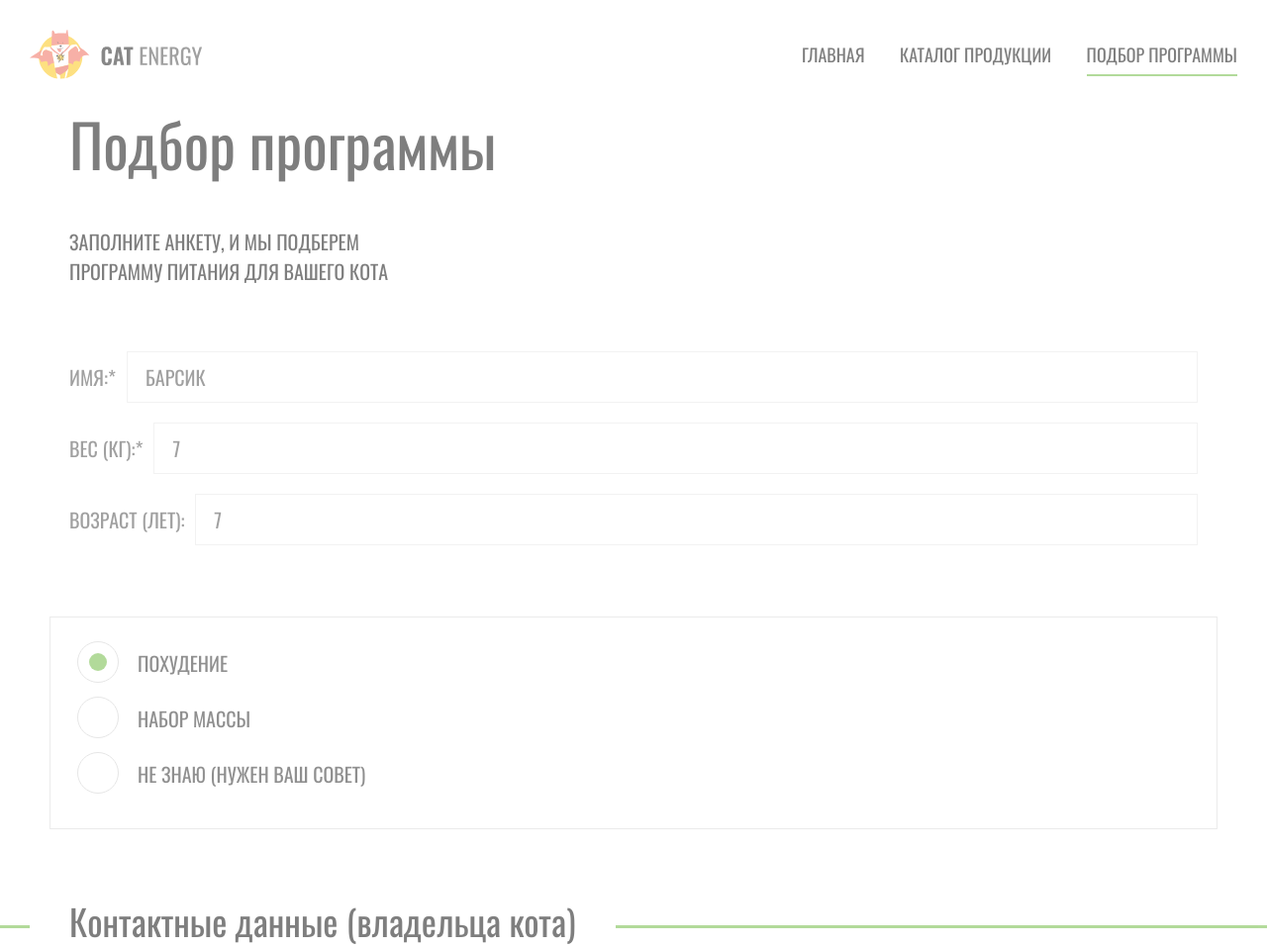
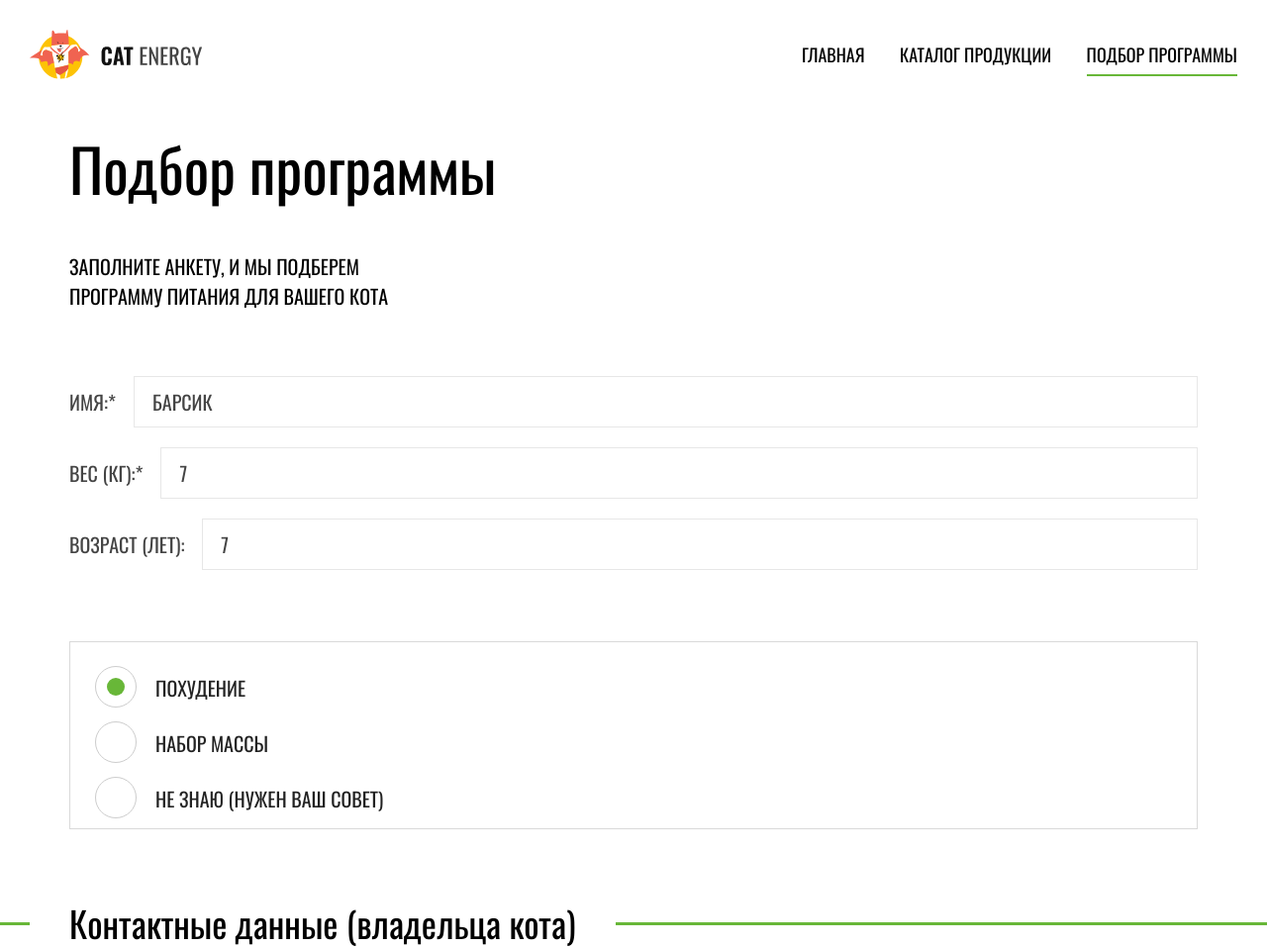
Before and after one commit to VictoriiaShtyreva/Cat-Energy, a website: page source/form.html in a window 1280 px wide. Shown: the top 958 px of the page at 99% size. Drawn offline with nearby package versions, Linux system fonts and the light colour scheme; files that its build step writes are made by us from their sources; files whose address does not match are found by name.

Commit message:
add correction_ver2

```diff
--- a/source/less/blocks/fields.less
+++ b/source/less/blocks/fields.less
@@ -37,8 +37,6 @@
 .fields__group--program {
   padding-top: 22px;
   padding-bottom: 6px;
-  margin-left: -20px;
-  margin-right: -20px;
   padding-left: 20px;
   padding-right: 20px;
   border-bottom: 1px solid @border;
@@ -47,9 +45,9 @@
   @media (min-width: @tablet-width) {
     border: 1px solid @border;
     padding-top: 25px;
-    padding-left: 28px;
-    padding-bottom: 25px;
-    margin-bottom: 55px;
+    padding-left: 26px;
+    padding-bottom: 0;
+    margin-bottom: 52px;
   }
 
   @media (min-width: @desktop-width) {
@@ -118,7 +116,7 @@
     font-size: 20px;
     line-height: 30px;
     padding: 10px 18px;
-    margin-left: 11px;
+    margin-left: 18px;
   }
 
   @media (min-width: @desktop-width) {
@@ -169,7 +167,7 @@
 
 // заголовки
 .fields__head {
-  padding-top: 20px;
+  padding-top: 25px;
 
   &::before {
     content: "";
@@ -205,10 +203,6 @@
   margin: 0;
   background-color: @white;
 
-  &--contacts {
-    padding-right: 14px;
-  }
-
   @media (min-width: @tablet-width) {
     font-size: 36px;
     line-height: 36px;
@@ -221,7 +215,9 @@
 }
 // форма с контактными данными владельца
 .fields__group--contacts {
-  margin-bottom: 25px;
+  @media (min-width: @tablet-width) {
+    margin-bottom: px;
+  }
 
   @media (min-width: @desktop-width) {
     grid-area: contacts;
@@ -233,7 +229,7 @@
   margin-top: 30px;
 
   @media (min-width: @tablet-width) {
-    margin-top: 76px;
+    margin-top: 43px;
   }
 
   @media (min-width: @desktop-width) {
@@ -274,7 +270,7 @@
   width: 100%;
   height: 150px;
   padding: 9px 15px;
-  margin-top: 38px;
+  margin-top: 30px;
   resize: none;
   overflow: auto;
   box-sizing: border-box;
--- a/source/less/blocks/form-head.less
+++ b/source/less/blocks/form-head.less
@@ -22,7 +22,7 @@
   @media (min-width: @tablet-width) {
     font-size: 60px;
     line-height: 1;
-    padding-top: 0;
+    padding-top: 25px;
     margin-bottom: 54px;
   }
 }
--- a/source/less/blocks/page.less
+++ b/source/less/blocks/page.less
@@ -12,5 +12,4 @@
   margin: 0;
   color: @black;
   background-color: @white;
-  opacity: 50%;
 }
```
